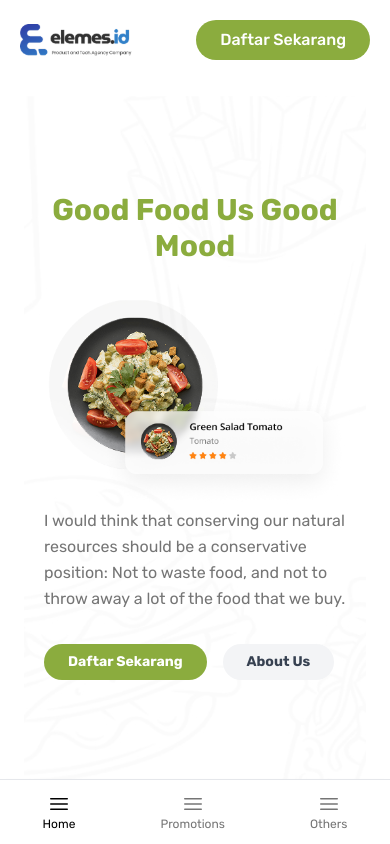
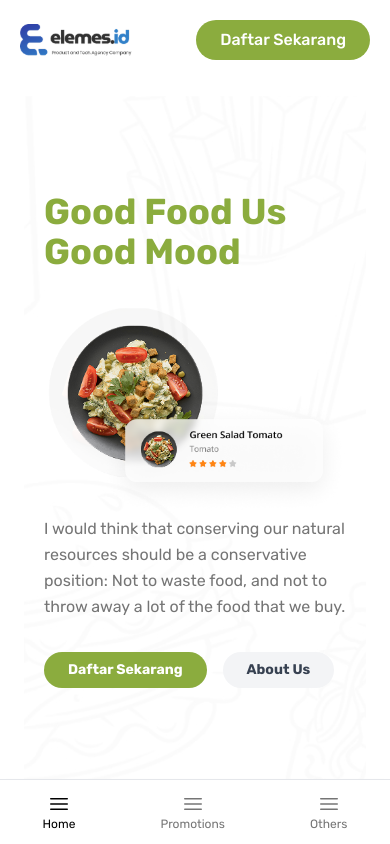
Before and after one commit to wikan04/foodlandingpage, a Next.js app: page / in a window 390 px wide. Shown: the top 844 px of the page. Built offline with nearby package versions, Linux system fonts and the light colour scheme.

Commit message:
Fixing Lokasi Text

```diff
--- a/app/Hero/page.tsx
+++ b/app/Hero/page.tsx
@@ -5,8 +5,8 @@ export default function Heropage() {
       style={{ backgroundImage: "url('/background-hero.jpg')" }}
     >
       <div className="mx-auto flex flex-col items-center px-5 py-24 md:flex-row">
-        <div className="mb-16 flex flex-col  text-center md:mb-0 md:w-1/2 md:items-start md:pr-16 md:text-left lg:flex-grow lg:pr-24">
-          <h1 className="title-font mb-4 text-3xl font-bold text-sushi sm:text-5xl">
+        <div className="mb-16 flex flex-col text-left md:mb-0 md:w-1/2 md:items-start md:pr-16  lg:flex-grow lg:pr-24">
+          <h1 className="title-font mb-4 text-4xl font-bold text-sushi sm:text-5xl">
             Good Food Us <br className="hidden lg:inline-block" />
             Good Mood
           </h1>
```
